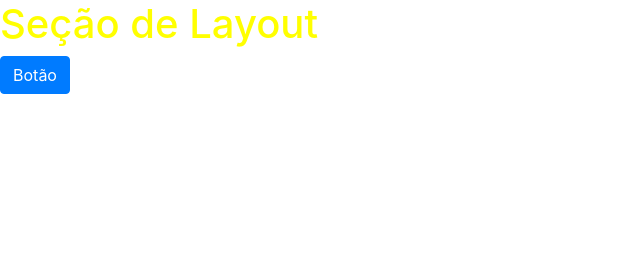
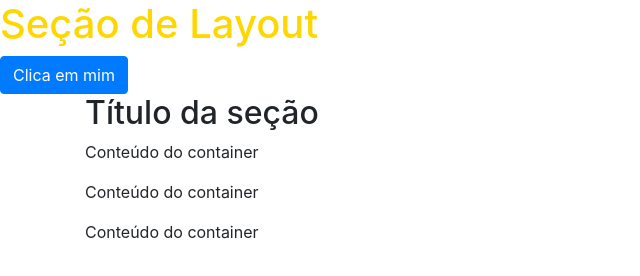
Before and after one commit to IanCaminhas/CursoBootstrap, a plain HTML site: page layout/aula_1/index.html in a window 1280 px wide. Shown: the whole page, without its empty margins (0-640 px from the left). Drawn offline with nearby package versions, Linux system fonts and the light colour scheme.

Commit message:
Containers

```diff
--- a/layout/aula_1/css/styles.css
+++ b/layout/aula_1/css/styles.css
@@ -45,7 +45,7 @@ xl >= 1200px lg é a classe do Bootstrap.
 */
 @media (min-width: 1200px) {
     h1 {
-        color: yellow;
+        color: gold;
     }
 }
 
--- a/layout/aula_1/index.html
+++ b/layout/aula_1/index.html
@@ -9,6 +9,13 @@
     </head>
     <body>
         <h1>Seção de Layout</h1>
-        <button class="btn btn-primary">Botão</button>
+        <button class="btn btn-primary">Clica em mim</button>
+
+        <div class="container">
+            <h2>Título da seção</h2>
+            <p>Conteúdo do container</p>
+            <p>Conteúdo do container</p>
+            <p>Conteúdo do container</p>
+        </div>
     </body>
 </html>
```
